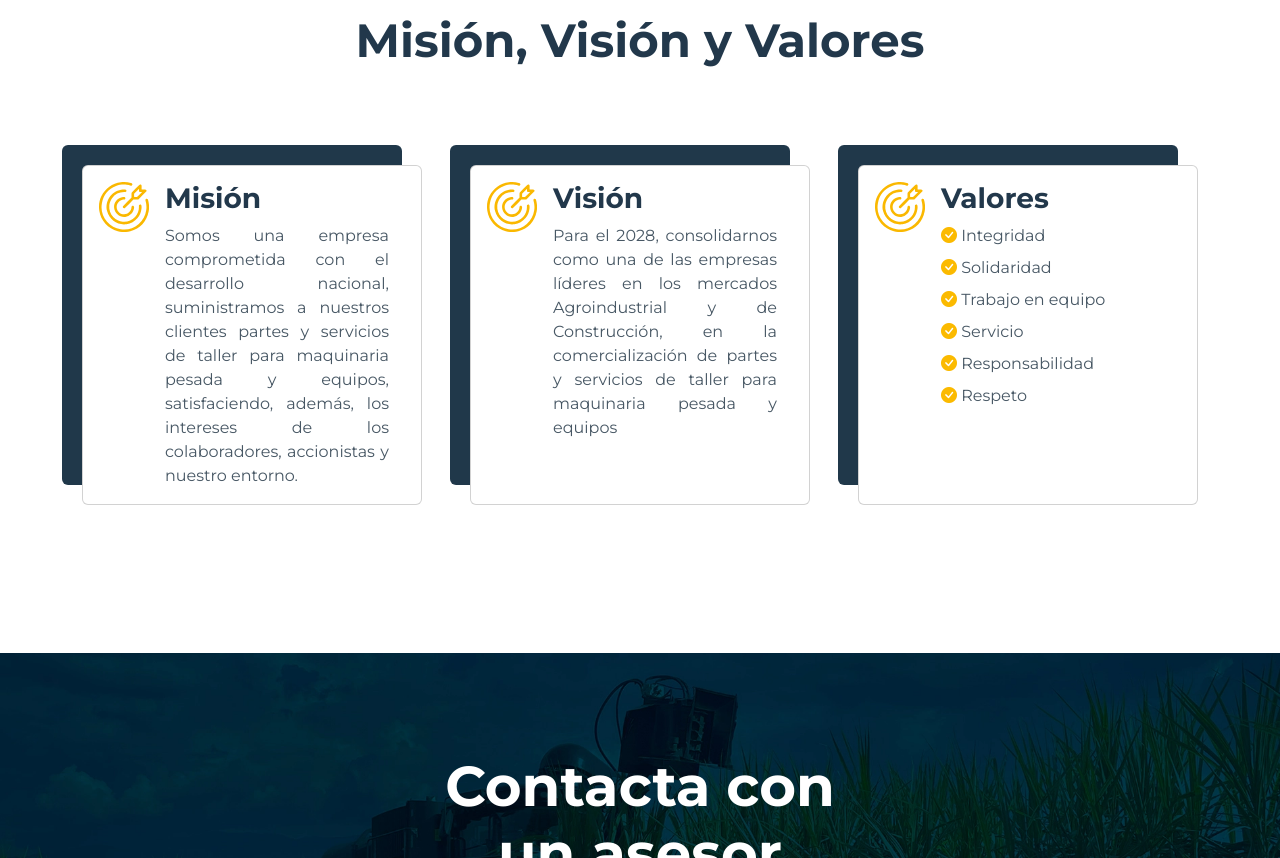
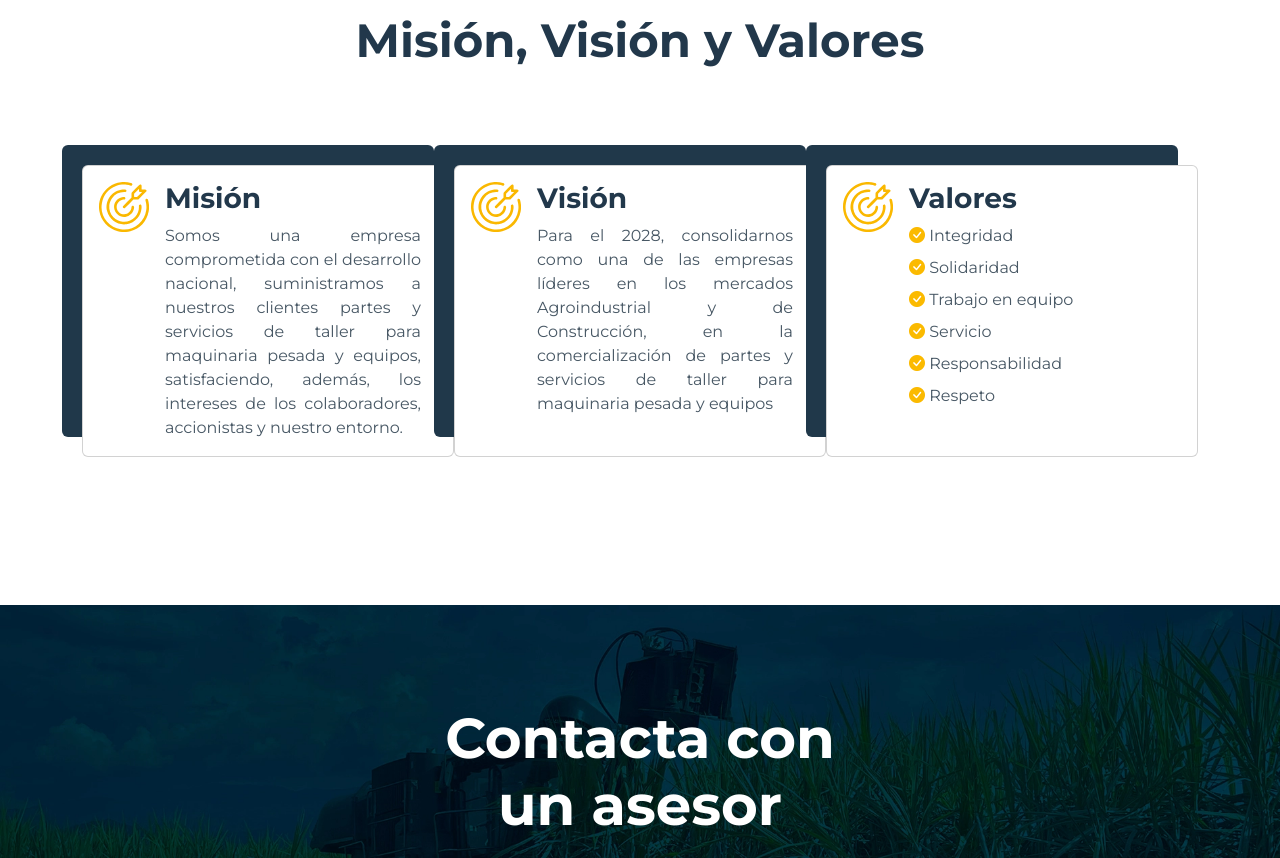
Before and after one commit to EdgarLopez95/Pagina-web-Gran-Tornillo, a plain HTML site: page pages/nosotros.html in a window 1280 px wide. Shown: the part 4560-5418 px from the top of the page. Drawn offline with nearby package versions, Linux system fonts and the light colour scheme.

```diff
--- a/pages/nosotros.html
+++ b/pages/nosotros.html
@@ -714,7 +714,7 @@
                 />
               </div>
               <h3 class="font">Misión, Visión y Valores</h3>
-              <div class="row cards mt-5 pt-5  gx-5">
+              <div class="row cards mt-5 pt-5  gx-0 gx-md-0">
                 <div class="col-12 col-md-4 mb-5" data-aos="fade-up"
                 data-aos-duration="3000">
                   <div class="card h-100 p-3">
```
